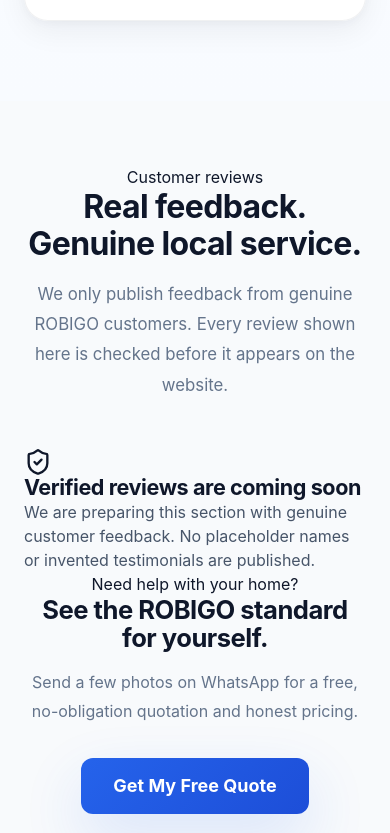
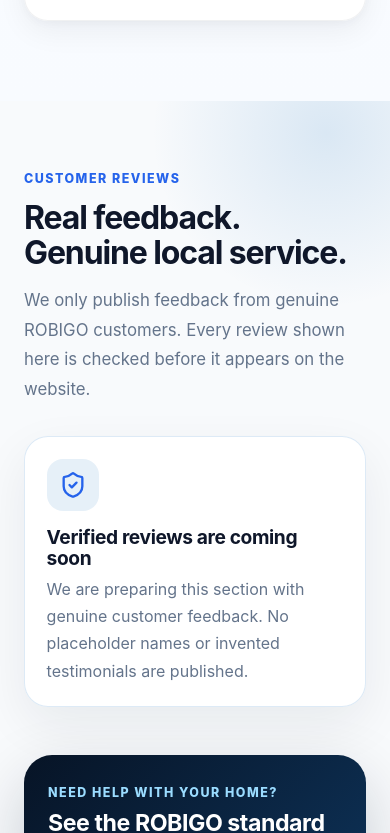
Before and after one commit to Robigo1977/ROBIGO-V5, a React (Vite) app: page /more-about-robigo in a window 390 px wide. Shown: the part 7082-7915 px from the top of the page. Built offline with nearby package versions, Linux system fonts and the light colour scheme.

Commit message:
Polish responsive reviews presentation

```diff
--- a/src/components/sections/Reviews/Reviews.module.css
+++ b/src/components/sections/Reviews/Reviews.module.css
@@ -1,147 +1,193 @@
 .section {
+  position: relative;
+  overflow: hidden;
+}
+
+.section::before {
+  position: absolute;
+  top: -9rem;
+  right: -7rem;
+  width: 22rem;
+  height: 22rem;
+  border-radius: 50%;
+  background: radial-gradient(circle, rgba(15, 108, 189, .13), transparent 70%);
+  content: "";
+  pointer-events: none;
+}
+
+.shell {
   position: relative;
 }
 
 .header {
-  max-width: 760px;
-  margin: 0 auto 4rem;
+  max-width: 46rem;
+  margin: 0 auto 2.5rem;
   text-align: center;
 }
 
-.badge {
-  display: inline-flex;
-  align-items: center;
-  justify-content: center;
-
-  margin-bottom: 1rem;
-  padding: 0.5rem 1rem;
-
-  border-radius: 999px;
-
-  background: rgba(37, 99, 235, 0.08);
-
+.eyebrow,
+.ctaLabel {
+  display: inline-block;
   color: var(--color-primary);
-
-  font-size: 0.85rem;
-  font-weight: 700;
-  letter-spacing: 0.08em;
+  font-size: .78rem;
+  font-weight: 800;
+  letter-spacing: .12em;
   text-transform: uppercase;
 }
 
 .header h2 {
-  margin: 0 0 1rem;
-
+  margin: .75rem 0 1rem;
   color: var(--color-heading);
-
-  font-size: clamp(2rem, 4vw, 3rem);
-  line-height: 1.15;
+  font-size: clamp(2rem, 5vw, 3.4rem);
+  letter-spacing: -.035em;
+  line-height: 1.08;
+  text-wrap: balance;
 }
 
 .header p {
-  margin: 0;
-
+  max-width: 40rem;
+  margin: 0 auto;
   color: var(--color-text-muted);
-
   font-size: 1.05rem;
-  line-height: 1.8;
+  line-height: 1.75;
 }
 
 .summary {
-  margin-bottom: 4rem;
-}
-
-.rating {
   display: flex;
-  justify-content: center;
+  width: fit-content;
   align-items: center;
-  gap: 1.75rem;
-
-  padding: 2rem;
-
-  border-radius: 24px;
-
-  background: linear-gradient(
-    135deg,
-    rgba(255,255,255,0.95),
-    rgba(248,250,252,0.95)
-  );
-
-  box-shadow:
-    0 12px 40px rgba(0,0,0,0.06);
+  gap: 1.25rem;
+  margin: 0 auto 2.5rem;
+  padding: 1rem 1.35rem;
+  border: 1px solid rgba(15, 108, 189, .12);
+  border-radius: 1.25rem;
+  background: #fff;
+  box-shadow: 0 14px 40px rgba(15, 23, 42, .07);
 }
 
 .score {
-  color: var(--color-primary);
-
-  font-size: clamp(3rem, 8vw, 4.5rem);
-  font-weight: 800;
+  color: var(--color-heading);
+  font-size: 3.25rem;
+  font-weight: 850;
+  letter-spacing: -.06em;
   line-height: 1;
 }
 
 .stars {
   display: flex;
-  gap: .25rem;
-
-  margin-bottom: .5rem;
-
+  gap: .2rem;
+  margin-bottom: .35rem;
   color: #f5b301;
 }
 
-.rating p {
+.summary p {
   margin: 0;
-
   color: var(--color-text-muted);
+  font-size: .9rem;
 }
 
 .grid {
   display: grid;
-  gap: 2rem;
+  gap: 1.5rem;
+  margin-bottom: 3rem;
+  grid-template-columns: repeat(auto-fit, minmax(min(100%, 19rem), 1fr));
+}
 
-  margin-bottom: 4rem;
+.emptyState {
+  display: flex;
+  max-width: 47rem;
+  align-items: flex-start;
+  gap: 1rem;
+  margin: 0 auto 3rem;
+  padding: clamp(1.35rem, 4vw, 2rem);
+  border: 1px solid rgba(15, 108, 189, .14);
+  border-radius: 1.5rem;
+  background: rgba(255, 255, 255, .88);
+  box-shadow: 0 18px 50px rgba(15, 23, 42, .07);
+}
 
-  grid-template-columns: repeat(auto-fit, minmax(320px,1fr));
+.icon {
+  display: inline-flex;
+  flex: 0 0 auto;
+  padding: .75rem;
+  border-radius: 1rem;
+  background: rgba(15, 108, 189, .1);
+  color: var(--color-primary);
+}
+
+.emptyState h3 {
+  margin: 0 0 .45rem;
+  color: var(--color-heading);
+  font-size: 1.2rem;
+}
+
+.emptyState p {
+  margin: 0;
+  color: var(--color-text-muted);
+  line-height: 1.7;
 }
 
 .cta {
-  max-width: 760px;
+  display: flex;
+  max-width: 58rem;
+  align-items: center;
+  justify-content: space-between;
+  gap: 2rem;
   margin: 0 auto;
+  padding: clamp(1.5rem, 5vw, 2.5rem);
+  border-radius: 1.75rem;
+  background: linear-gradient(135deg, #071426, #0f3b67);
+  box-shadow: 0 24px 65px rgba(7, 20, 38, .2);
+  color: #fff;
+}
 
-  text-align: center;
+.ctaLabel {
+  color: #9bdcff;
 }
 
 .cta h3 {
-  margin-bottom: 1rem;
-
-  color: var(--color-heading);
-
-  font-size: clamp(1.6rem,3vw,2.2rem);
+  margin: .45rem 0 .65rem;
+  color: #fff;
+  font-size: clamp(1.45rem, 3vw, 2rem);
+  letter-spacing: -.02em;
 }
 
 .cta p {
-  margin: 0 auto 2rem;
-
-  max-width: 620px;
-
-  color: var(--color-text-muted);
-
-  line-height: 1.8;
+  max-width: 36rem;
+  margin: 0;
+  color: rgba(255, 255, 255, .76);
+  line-height: 1.65;
 }
 
-@media (max-width:768px){
-
-  .header{
-    margin-bottom:3rem;
+@media (max-width: 700px) {
+  .header {
+    margin-bottom: 2rem;
+    text-align: left;
   }
 
-  .rating{
-    flex-direction:column;
-    text-align:center;
-    padding:1.5rem;
+  .header p {
+    margin: 0;
   }
 
-  .grid{
-    grid-template-columns:1fr;
-    gap:1.5rem;
+  .summary {
+    width: 100%;
+    justify-content: center;
   }
 
+  .emptyState {
+    flex-direction: column;
+  }
+
+  .cta {
+    align-items: stretch;
+    flex-direction: column;
+  }
 }
+
+@media (prefers-reduced-motion: reduce) {
+  .section *,
+  .section *::before,
+  .section *::after {
+    scroll-behavior: auto;
+  }
+}
```
